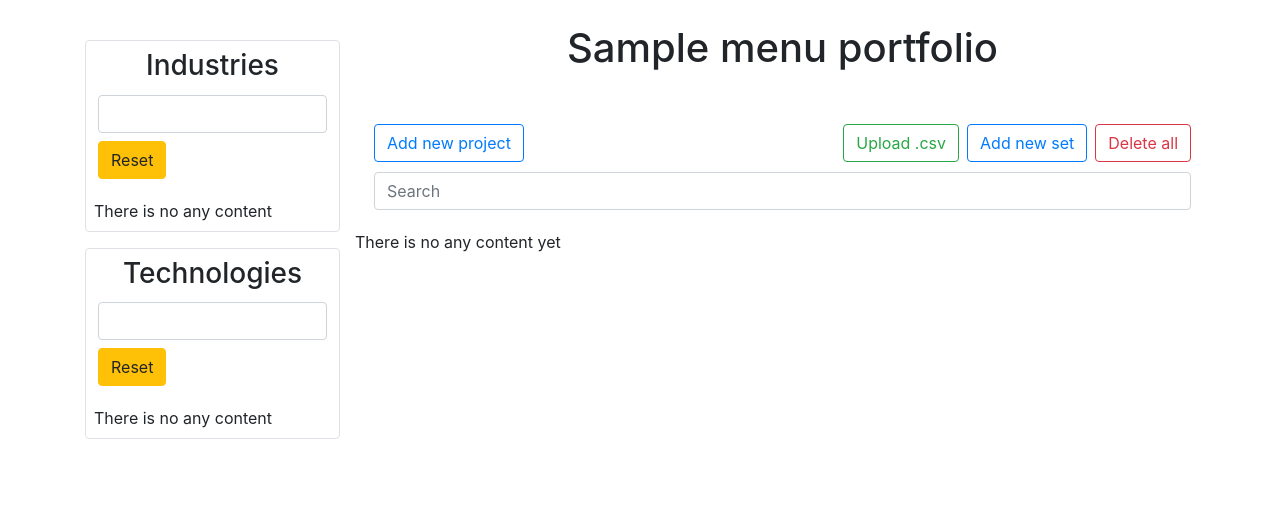
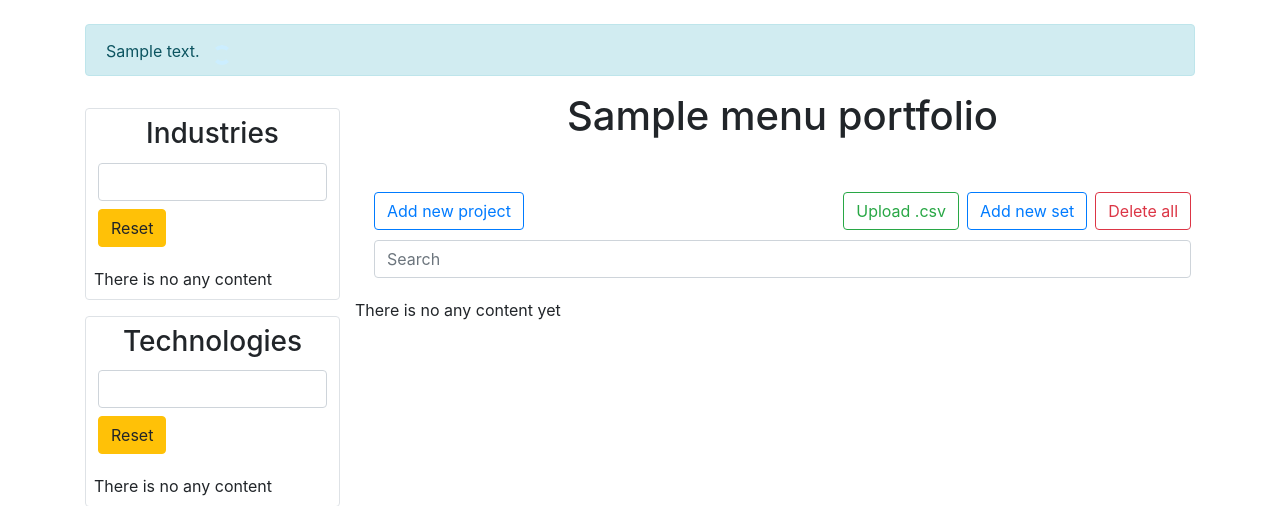
Before and after one commit to SergioIvashyn/GetMySet, a Django app: template apps/project/templates/project/projects.html in a window 1280 px wide. Shown: the part 56-562 px from the top of the page. Run offline with Django 3.2, Linux system fonts and the light colour scheme; the template is opened without the code that fills it: most values are stand-ins (such as "Sample title", 1, 10 or a date in 2020); some libraries are stand-ins or nearby versions.

Commit message:
Change projects page

```diff
--- a/apps/core/models/__init__.py
+++ b/apps/core/models/__init__.py
@@ -4,3 +4,4 @@ from .project import *
 from .project_set import *
 from .technology import *
 from .user_set import *
+from .import_info import *
--- a/apps/project/templates/project/import_csv.html
+++ b/apps/project/templates/project/import_csv.html
@@ -39,13 +39,10 @@
           id="id_ajax_upload_form"
           enctype="multipart/form-data">
     {% csrf_token %}
-
         {{ form }}
-
     <button type="submit" class="btn btn-success mt-4 w-100">{% trans 'Submit' %}</button>
   </form>
     <div class="loader">{% trans 'It can take a few minutes. Please do not reload page.' %}<div class="lds-dual-ring"></div></div>
-
 {% endblock %}
 
 {% block extra_js %}
--- a/apps/project/templates/project/projects.html
+++ b/apps/project/templates/project/projects.html
@@ -2,12 +2,41 @@
 {% load core_tags i18n %}
 {% block extra_css %}
 <style>
+
+.lds-dual-ring {
+  display: inline-block;
+  width: 20px;
+  height: 20px;
+}
+.toast-text{
+    font-size: 20px;
+}
+.lds-dual-ring:after {
+  content: " ";
+  display: block;
+  width: 20px;
+  height: 20px;
+  margin: 8px;
+  border-radius: 50%;
+  border: 4px solid #cef;
+  border-color: #cef transparent #cef transparent;
+  animation: lds-dual-ring 1.2s linear infinite;
+}
+@keyframes lds-dual-ring {
+  0% {
+    transform: rotate(0deg);
+  }
+  100% {
+    transform: rotate(360deg);
+  }
+}
+
 ::-webkit-scrollbar {
     width: 6px;
 }
 
 .contents{
-display: contents;
+    display: contents;
 }
 
 .custom-button::-moz-focus-inner {
@@ -45,6 +74,17 @@ display: contents;
     {% endfor %}
 
 {% endif %}
+    {% for info in import_info_qs %}
+        {% if info.status == info.SUCCESS %}
+            <div class="alert alert-success" role="alert">
+            {{ info.message }}
+            </div>
+        {% else %}
+            <div class="alert alert-info" role="alert">
+            {{ info.message }} <div class="lds-dual-ring"></div>
+            </div>
+        {% endif %}
+    {% endfor %}
 <div class="row">
     <div class="col-sm-3 col-xs-12">
     {% if has_filters %}
```
Also changed, not shown: apps/accounts/views.py (+2 -8 lines), apps/core/models/import_info.py (added, +22 -0 lines), apps/project/elasticsearch.py (+6 -1 lines), apps/project/tasks.py (+16 -1 lines), apps/core/migrations/0004_importinfo.py (added).
